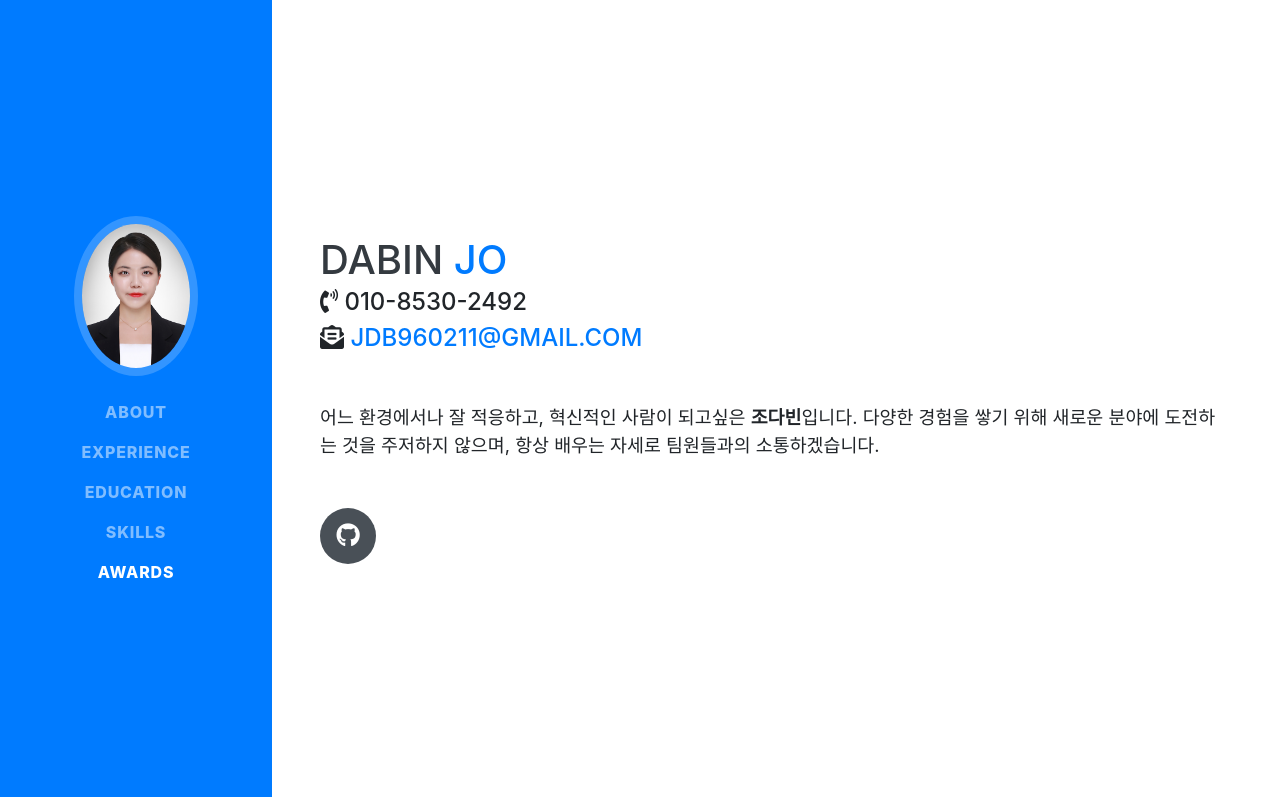
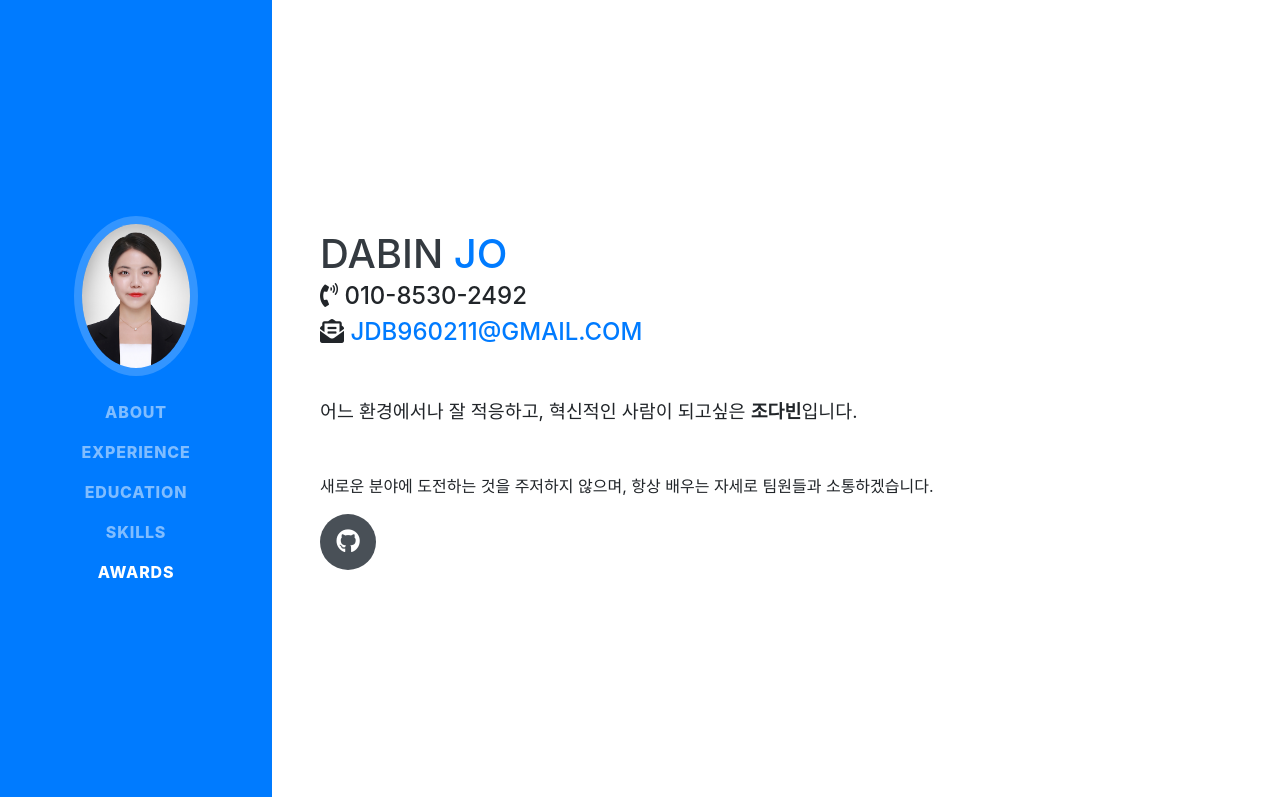
Before and after one commit to dabini/dabini.github.io, a website with bundled scripts: page index.html in a window 1280 px wide. Shown: the top 797 px of the page. Built offline with nearby package versions, Linux system fonts and the light colour scheme; a web font is replaced by a local one.

Commit message:
Add files via upload

```diff
--- a/index.html
+++ b/index.html
@@ -69,8 +69,8 @@
         <div class="subheading mb-5">
           <i class="fas fa-envelope-open-text"> </i> <a href="mailto:jdb960211@gmail.com">jdb960211@gmail.com</a>
         </div>
-        <p class="lead mb-5">어느 환경에서나 잘 적응하고, 혁신적인 사람이 되고싶은 <b>조다빈</b>입니다. 다양한 경험을 쌓기 위해 새로운 분야에 도전하는 것을 주저하지 않으며, 항상 배우는 자세로 팀원들과의 소통하겠습니다.
-        </p>
+        <p class="lead mb-5">어느 환경에서나 잘 적응하고, 혁신적인 사람이 되고싶은 <b>조다빈</b>입니다.</p>
+        <p>새로운 분야에 도전하는 것을 주저하지 않으며, 항상 배우는 자세로 팀원들과 소통하겠습니다.</p>
         <div class="social-icons">
           <a href="https://github.com/dabini">
             <i class="fab fa-github"></i>
```
